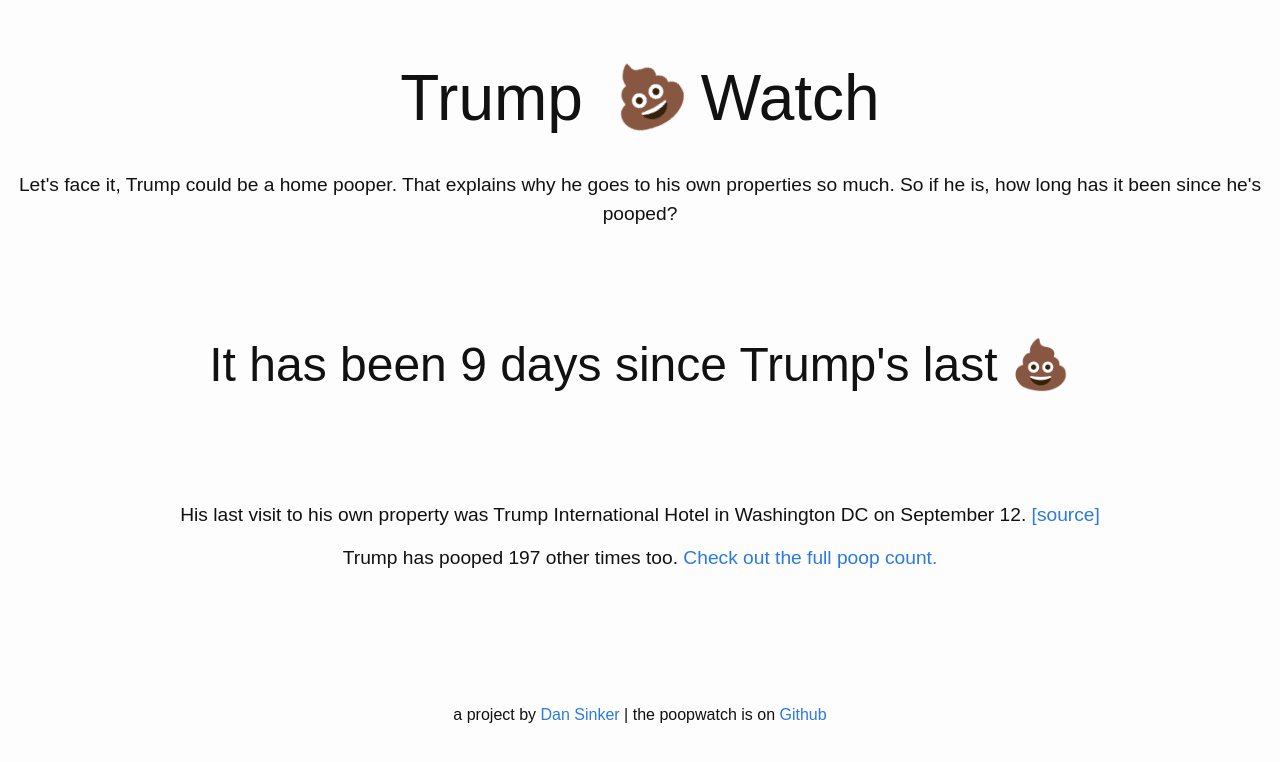
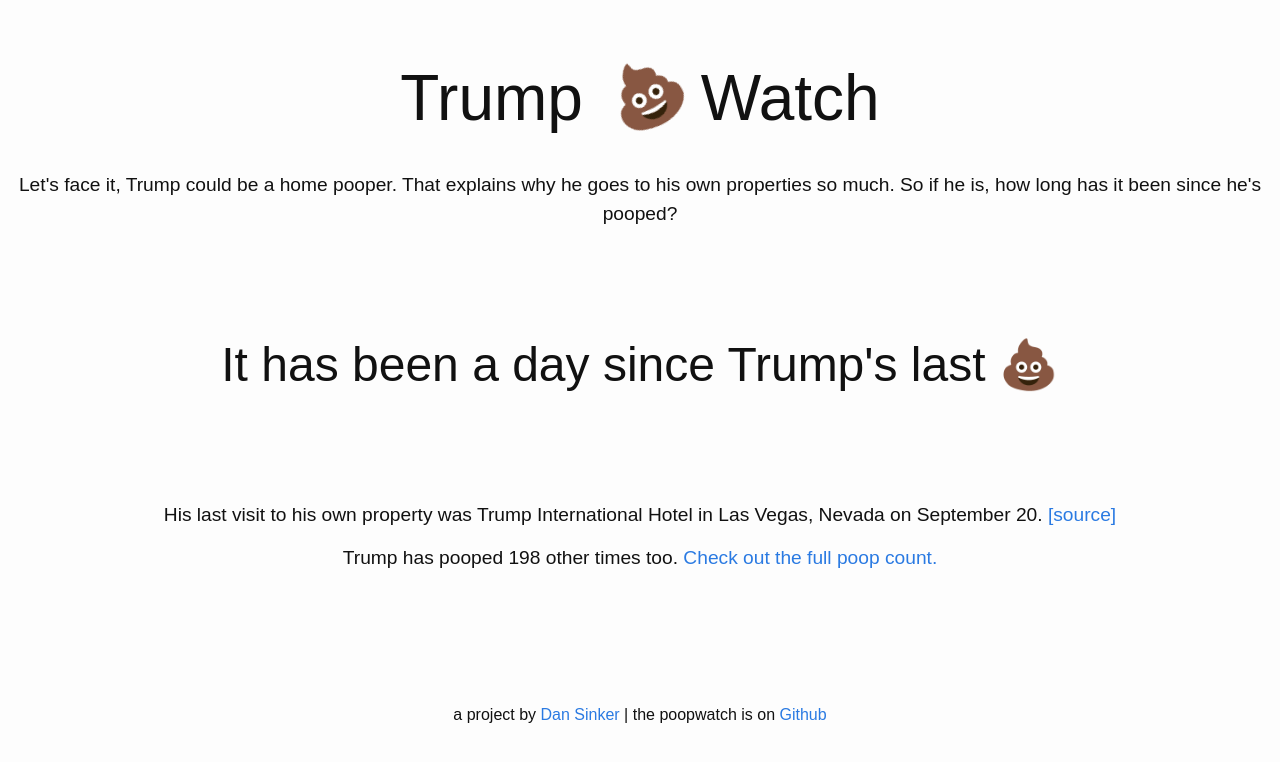
Before and after one commit to dansinker/trumppoopwatch.org, a Jekyll site: the page built from index.md, in a window 1280 px wide. Shown: the top 762 px of the page. Built offline with Jekyll 4.4.1, drawn with Linux system fonts in a browser that asks for light colours; nearby versions of some CDN libraries.

Commit message:
vegas poop

```diff
--- a/_data/trumps.yml
+++ b/_data/trumps.yml
@@ -1,4 +1,8 @@
 poops:
+- location: Trump International Hotel
+  city: Las Vegas, Nevada
+  date: 2018-09-20
+  link: https://publicpool.kinja.com/subject-travel-pool-report-6-1829214762
 - location: Trump International Hotel
   city: Washington DC
   date: 2018-09-12
```
